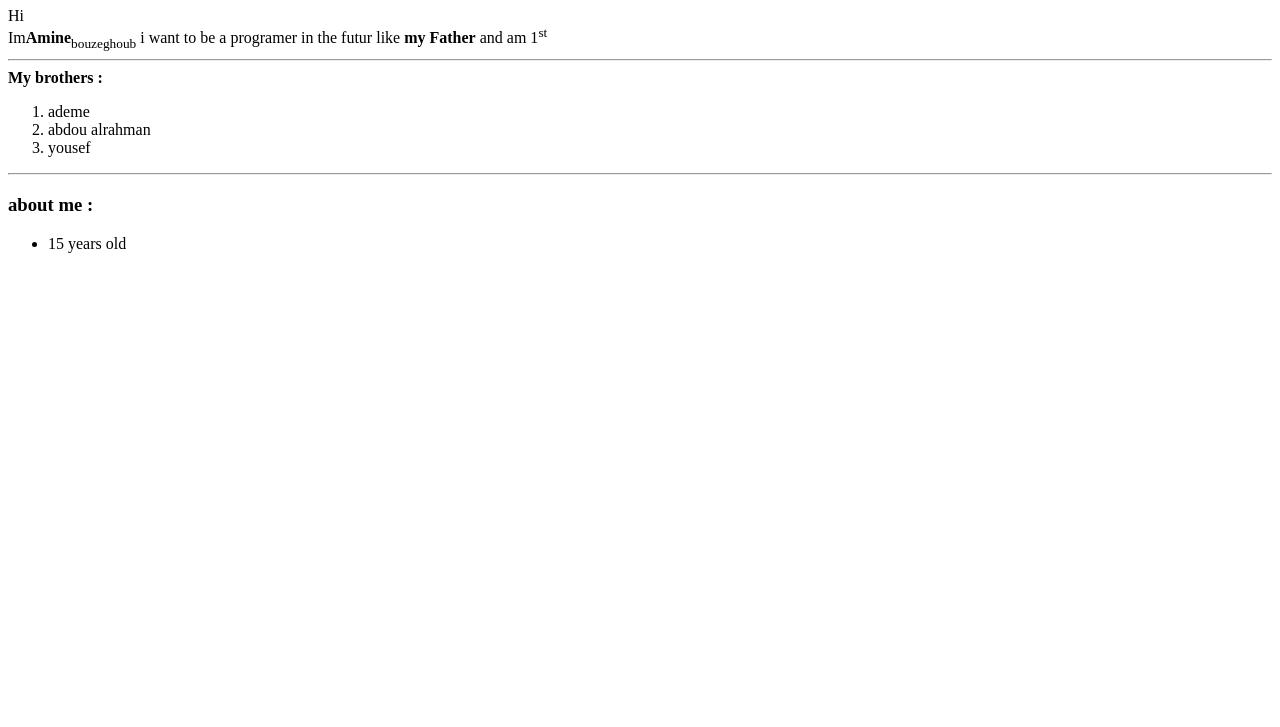
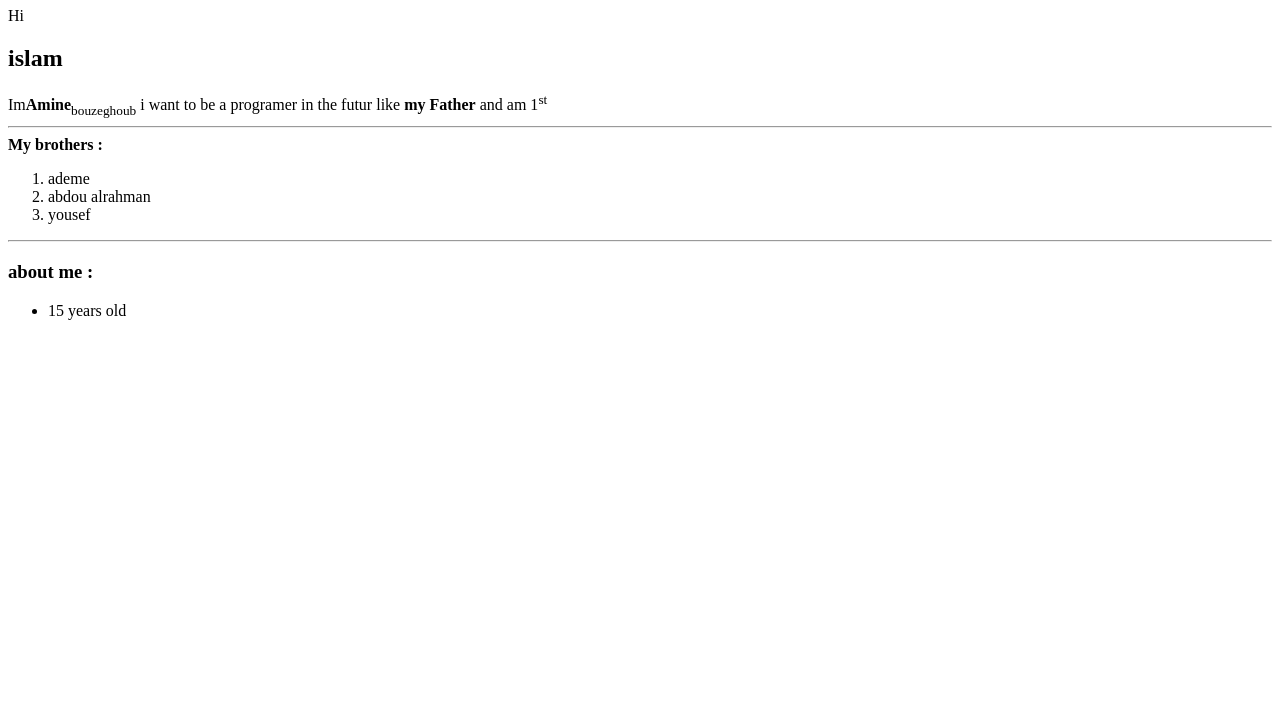
Before and after one commit to aminebouzeghoub/test, a plain HTML site: page index.html in a window 1280 px wide. Shown: the part 73-800 px from the top of the page. Drawn offline with Linux system fonts and the light colour scheme.

Commit message:
Update index.html

```diff
--- a/index.html
+++ b/index.html
@@ -8,6 +8,7 @@
         <h1>abdou Nour bouzeghoub</h1>
 
             Hi<br>
+        <h2>islam</h2>
             Im<b>Amine</b><sub>bouzeghoub</sub> i want to be a programer in the futur like
             <b>my Father</b> and am 1<sup>st</sup><hr>
 
```
